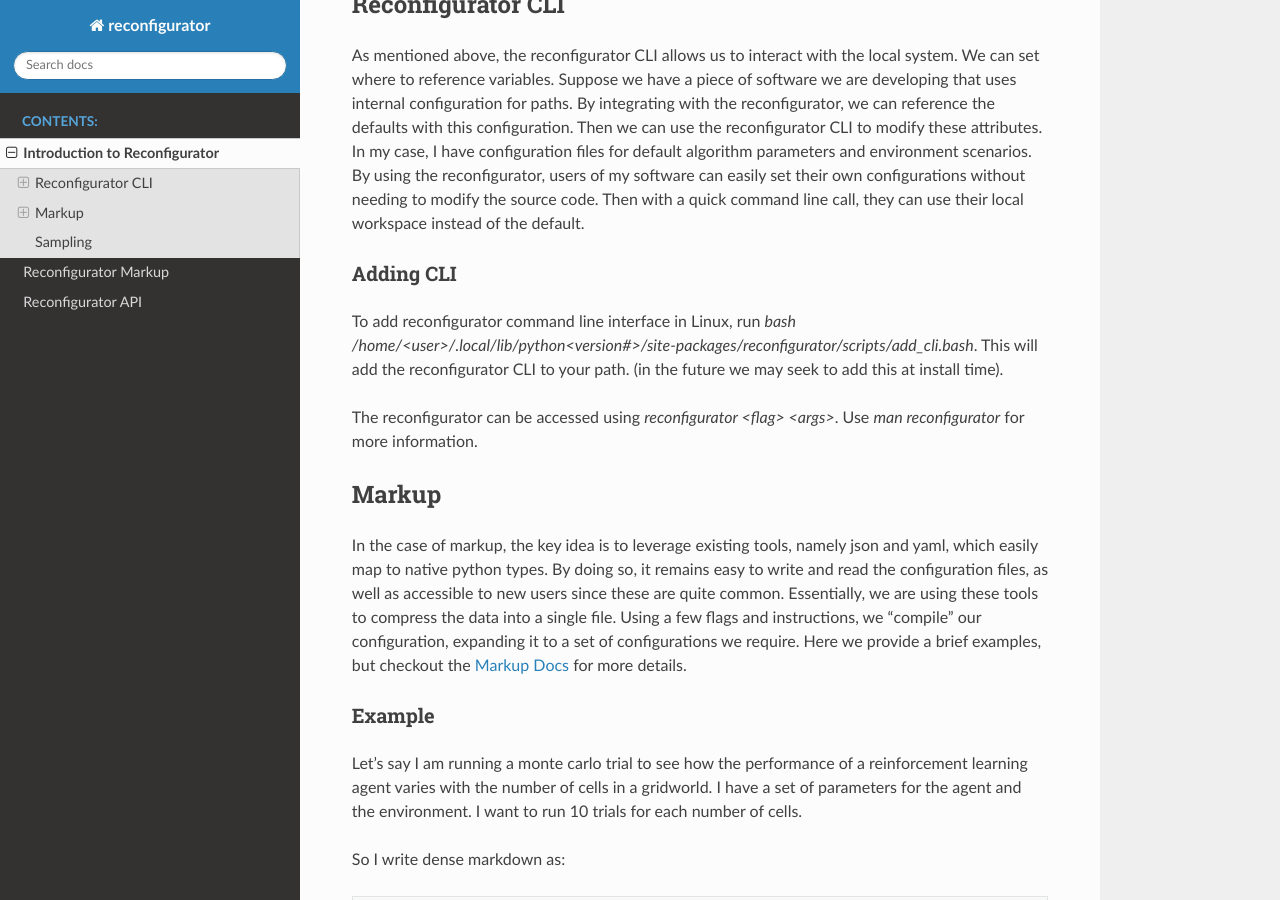
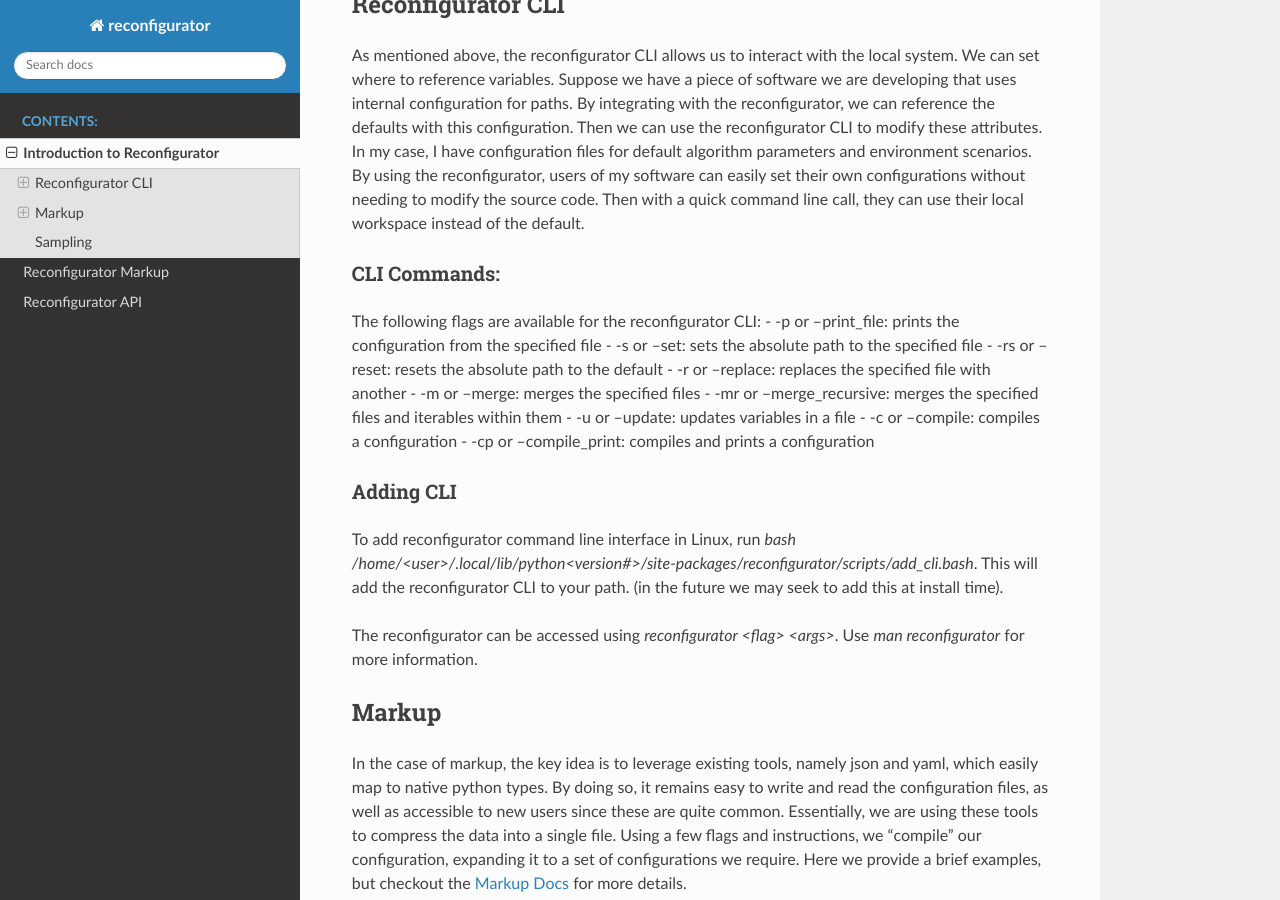
Before and after one commit to jaredjbeard/reconfigurator, a Sphinx documentation site: the page built from docs/source/introduction.rst, in a window 1280 px wide and 900 px high, scrolled down 556 px. Built offline with Sphinx 7.4.7 and the Read the Docs theme 2.0.0, drawn with Linux system fonts in a browser that asks for light colours.

Commit message:
updated docs

```diff
--- a/docs/source/introduction.rst
+++ b/docs/source/introduction.rst
@@ -16,6 +16,20 @@ Suppose we have a piece of software we are developing that uses internal configu
 Then we can use the reconfigurator CLI to modify these attributes. In my case, I have configuration files for default algorithm parameters and environment scenarios.
 By using the reconfigurator, users of my software can easily set their own configurations without needing to modify the source code.
 Then with a quick command line call, they can use their local workspace instead of the default.
+
+CLI Commands:
+*************
+
+The following flags are available for the reconfigurator CLI:
+- -p or --print_file: prints the configuration from the specified file
+- -s or --set: sets the absolute path to the specified file
+- -rs or --reset: resets the absolute path to the default
+- -r or --replace: replaces the specified file with another
+- -m or --merge: merges the specified files
+- -mr or --merge_recursive: merges the specified files and iterables within them
+- -u or --update: updates variables in a file
+- -c or --compile: compiles a configuration
+- -cp or --compile_print: compiles and prints a configuration
 
 Adding CLI
 **********
```
